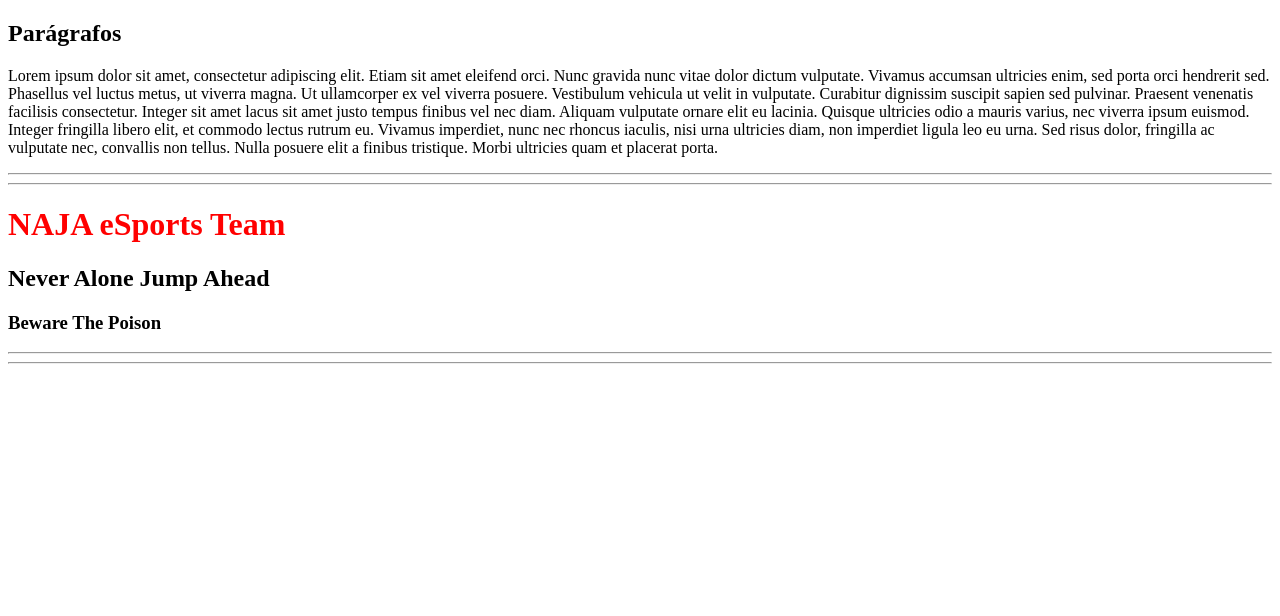
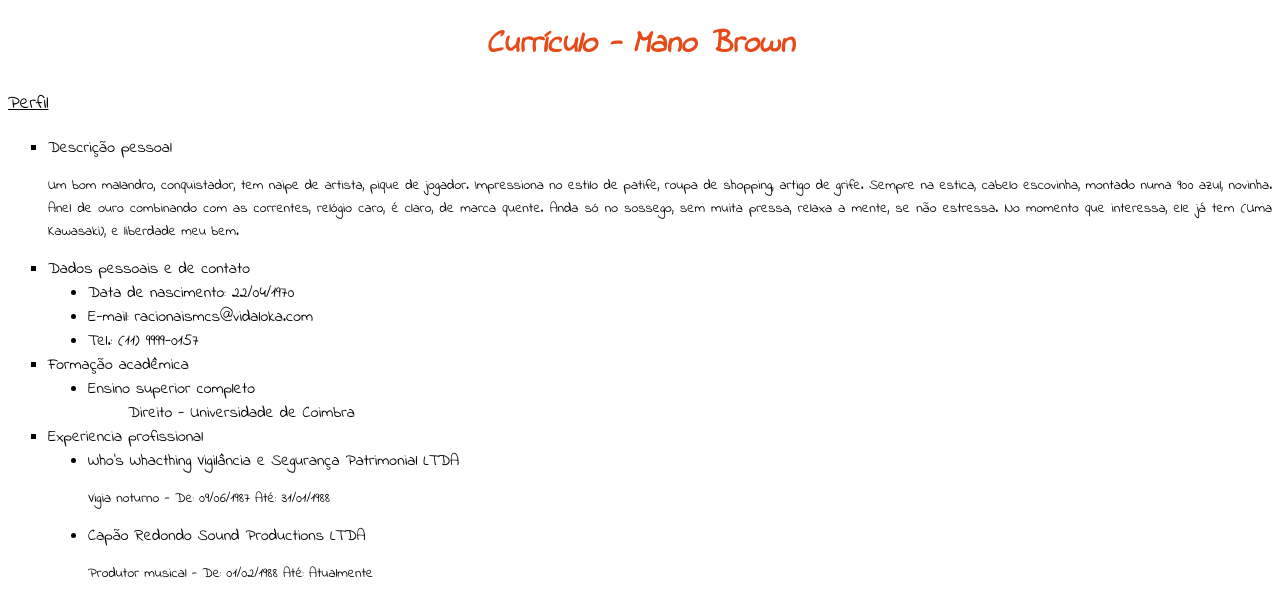
Before and after one commit to eliellds/front-end, a plain HTML site: page index.html in a window 1280 px wide. Drawn offline with Linux system fonts and the light colour scheme.

Commit message:
exercicios 1 e 2 html-css

```diff
--- a/css/styles.css
+++ b/css/styles.css
@@ -1,3 +1,19 @@
+@import url('https://fonts.googleapis.com/css2?family=Indie+Flower&family=Lobster&family=Open+Sans+Condensed:wght@300&display=swap');
+
+body {
+    font-family: 'Indie Flower', cursive;
+}
 h1 {
-    color: red
+    color: #e64a19;
+    text-align: center;
+    font-style: italic;
 }
+h3 {
+    font-weight: normal;
+    text-decoration: underline;
+}
+p {
+    text-align: justify;
+    font-size: 14px;
+    line-height: 23px;
+}
--- a/index.html
+++ b/index.html
@@ -1,20 +1,43 @@
 <!DOCTYPE html>
     <hmml>
         <head>
-             <!-- para garandir acentuação correta nos navegadores -->
             <meta charset="utf-8"/>
             <link rel="stylesheet" href="css/styles.css">
-            <title> NAJA eSports Team </title>
+            <title>CV - Eliel Lopes</title>
         </head>
         <body>
-            <h2>Parágrafos</h2>
-            <p>
-                Lorem ipsum dolor sit amet, consectetur adipiscing elit. Etiam sit amet eleifend orci. Nunc gravida nunc vitae dolor dictum vulputate. Vivamus accumsan ultricies enim, sed porta orci hendrerit sed. Phasellus vel luctus metus, ut viverra magna. Ut ullamcorper ex vel viverra posuere. Vestibulum vehicula ut velit in vulputate. Curabitur dignissim suscipit sapien sed pulvinar. Praesent venenatis facilisis consectetur. Integer sit amet lacus sit amet justo tempus finibus vel nec diam. Aliquam vulputate ornare elit eu lacinia. Quisque ultricies odio a mauris varius, nec viverra ipsum euismod. Integer fringilla libero elit, et commodo lectus rutrum eu. Vivamus imperdiet, nunc nec rhoncus iaculis, nisi urna ultricies diam, non imperdiet ligula leo eu urna. Sed risus dolor, fringilla ac vulputate nec, convallis non tellus. Nulla posuere elit a finibus tristique. Morbi ultricies quam et placerat porta.
-            </p>
-            <hr><hr>
-            <h1>NAJA eSports Team</h1>
-            <h2>Never Alone Jump Ahead</h2>
-            <h3>Beware The Poison</h3>
-            <hr><hr>
+            <h1>Currículo - Mano Brown</h1>
+            <h3>Perfil</h3>
+            <ul type="square">
+                <li>Descrição pessoal</li>
+                    <p>
+                        Um bom malandro, conquistador, tem naipe de artista, pique de jogador.
+                        Impressiona no estilo de patife, roupa de shopping, artigo de grife.
+                        Sempre na estica, cabelo escovinha, montado numa 900 azul, novinha.
+                        Anel de ouro combinando com as correntes, relógio caro, é claro, de marca quente.
+                        Anda só no sossego, sem muita pressa, relaxa a mente, se não estressa.
+                        No momento que interessa, ele já tem (Uma Kawasaki), e liberdade meu bem.
+                    </p>
+                <li>Dados pessoais e de contato</li>
+                    <ul type="disc">
+                        <li>Data de nascimento: 22/04/1970</li>
+                        <li>E-mail: racionaismcs@vidaloka.com</li>
+                        <li>Tel.: (11) 9999-0157</li>
+                    </ul>
+                <li>Formação acadêmica</li>
+                    <ul type="disc">
+                        <li> Ensino superior completo</li>
+                            <ul type="none">
+                                <li>Direito - Universidade de Coimbra</li>
+                            </ul>
+                    </ul>
+                <li>Experiencia profissional</li>
+                    <ul type="disc">
+                        <li>Who's Whacthing Vigilância e Segurança Patrimonial LTDA</li>
+                            <p>Vigia noturno - De: 09/06/1987 Até: 31/01/1988</p>
+                        <li>Capão Redondo Sound Productions LTDA</li>
+                            <p>Produtor musical - De: 01/02/1988 Até: Atualmente </p>
+                    </ul>
+            </ul>
         </body>
     </html>
```
